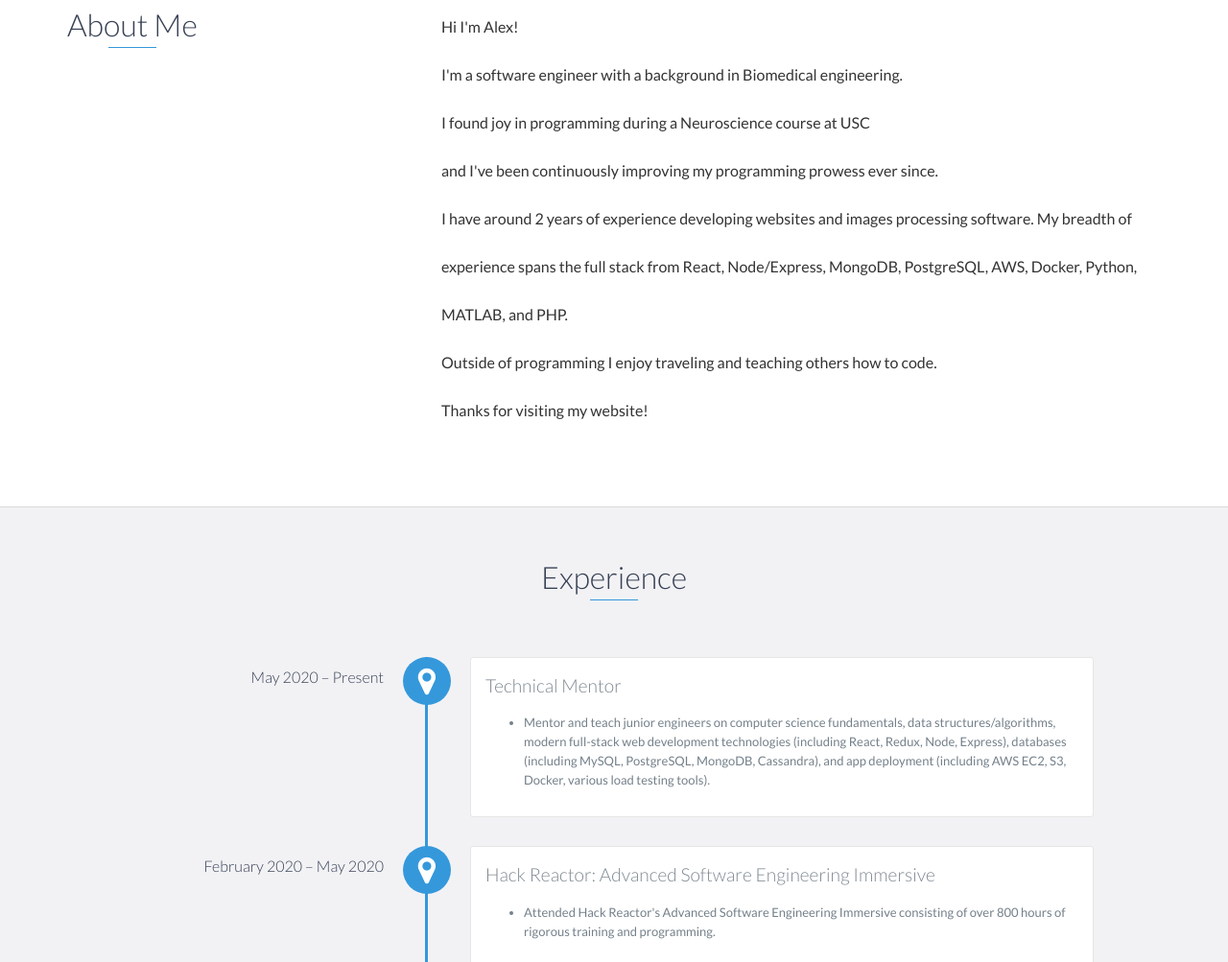
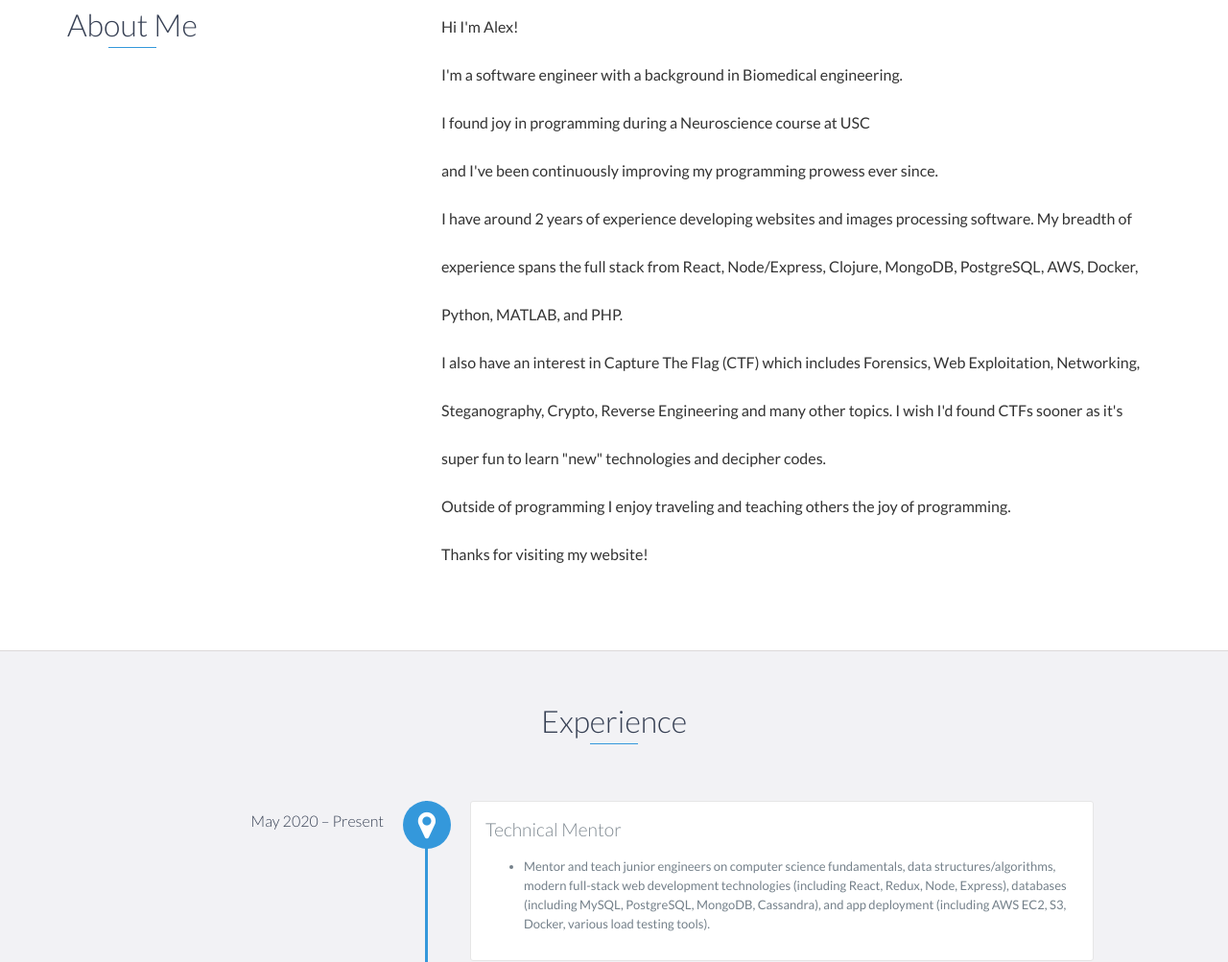
Before and after one commit to alexander1chung/alexander1chung.github.io, a website: page index.html in a window 1280 px wide. Shown: the part 872-1875 px from the top of the page at 96% size. Drawn offline with nearby package versions, Linux system fonts and the light colour scheme.

Commit message:
updated about

```diff
--- a/index.html
+++ b/index.html
@@ -88,11 +88,18 @@
                     <p>I found joy in programming during a Neuroscience course at USC</p>
                     <p>and I've been continuously improving my programming prowess ever since.</p>
                     <p>
-                        I have around 2 years of experience developing websites and images processing software. My breadth of
-                        experience spans the full stack from React, Node/Express, MongoDB, PostgreSQL, AWS, Docker, Python, MATLAB, and PHP.
+                        I have around 2 years of experience developing websites and images processing software. My
+                        breadth of
+                        experience spans the full stack from React, Node/Express, Clojure, MongoDB, PostgreSQL, AWS, Docker,
+                        Python, MATLAB, and PHP.
                     </p>
                     <p>
-                        Outside of programming I enjoy traveling and teaching others how to code.
+                        I also have an interest in Capture The Flag (CTF) which includes Forensics, Web
+                        Exploitation, Networking, Steganography, Crypto, Reverse Engineering and many other topics. I
+                        wish I'd found CTFs sooner as it's super fun to learn "new" technologies and decipher codes.
+                    </p>
+                    <p>
+                        Outside of programming I enjoy traveling and teaching others the joy of programming.
                     </p>
                     <p>
                         Thanks for visiting my website!
```
